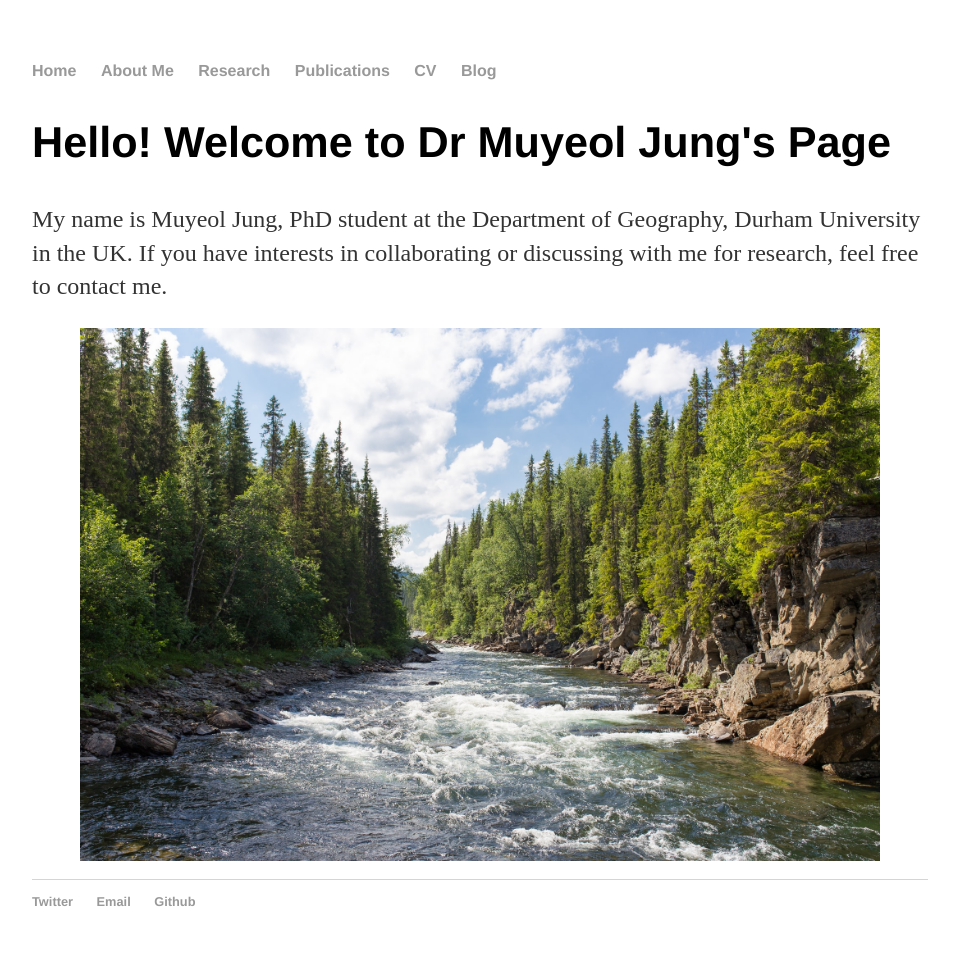
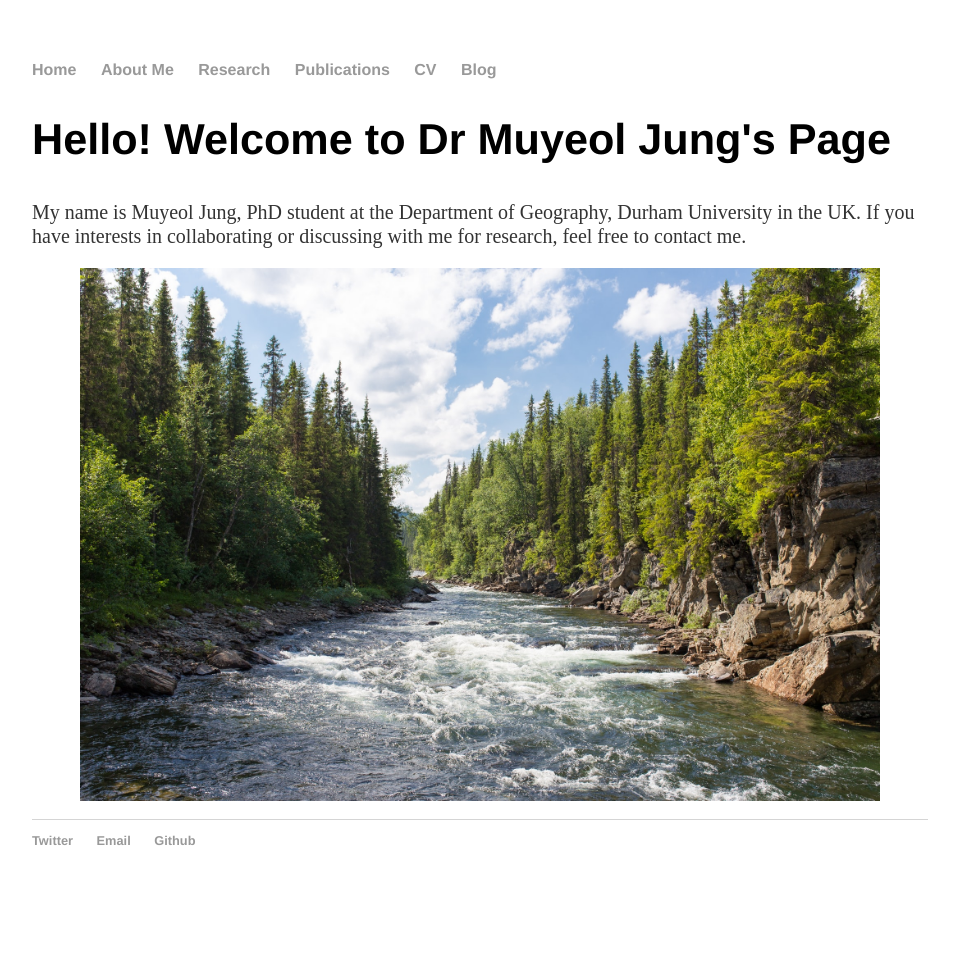
Before and after one commit to muyeoljung/muyeoljung.github.io, a Jekyll site: the page built from index.html, in a window 1280 px wide. Shown: the whole page, without its empty margins (160-1119 px from the left). Built offline with Jekyll 4.4.1, drawn with Linux system fonts in a browser that asks for light colours; after the commit the page ends 908 px from its top, so only the background shows below that.

Commit message:
Update main.css

```diff
--- a/css/main.css
+++ b/css/main.css
@@ -3,7 +3,7 @@
 a { text-decoration: none; color: #999; }
 a:hover { text-decoration: underline; }
 
-p, ul { font-size: 1.5em; line-height: 1.4em; color: #333; }
+p, ul { font-size: 20px; line-height: 1.2em; color: #333; }
 
 h1, h2, h3, h4 { font-family: 'Helvetica', 'Arial', 'Sans-Serif'; }
 h1 { font-size: 3em;  }
```
